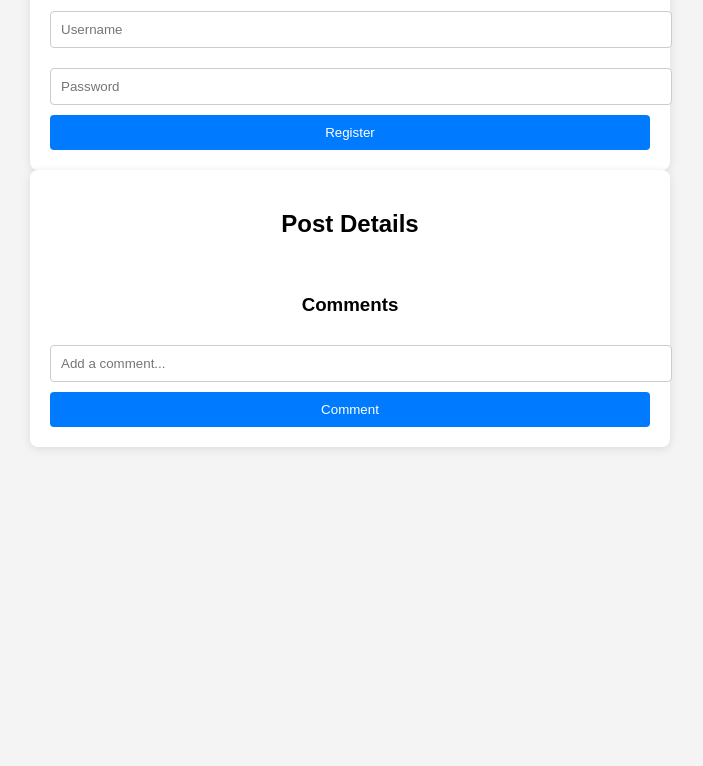
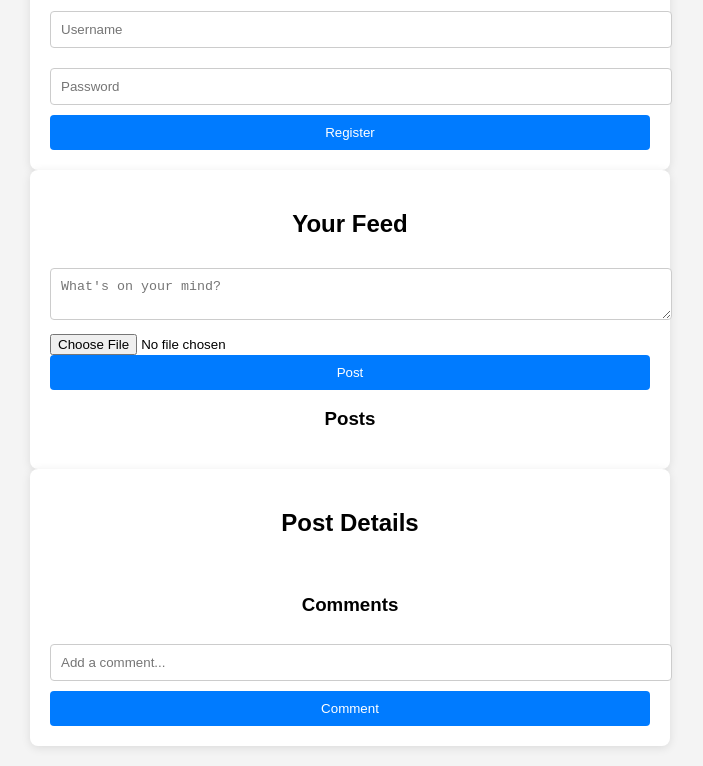
Before and after one commit to Abinaya139/Abinaya_139, a plain HTML site: page microblog/index.html in a window 1280 px wide. Shown: the part 119-885 px from the top of the page, without its empty margins (290-993 px from the left). Before the commit the page ends 800 px from the top, so only its background shows below. Drawn offline with Linux system fonts and the light colour scheme.

Commit message:
Update index.html

```diff
--- a/microblog/index.html
+++ b/microblog/index.html
@@ -15,6 +15,18 @@
       <button onclick="registerUser()">Register</button>
     </div>
   </div>
+  <div id="app">
+    <div id="feed">
+      <h2>Your Feed</h2>
+      <textarea id="postContent" placeholder="What's on your mind?" required></textarea>
+      <input type="file" id="postImage">
+      <button onclick="createPost()">Post</button>
+
+      <h3>Posts</h3>
+      <div id="posts"></div>
+    </div>
+  </div>
+
   <div id="app">
         <div id="commentSection">
             <h2>Post Details</h2>
```
